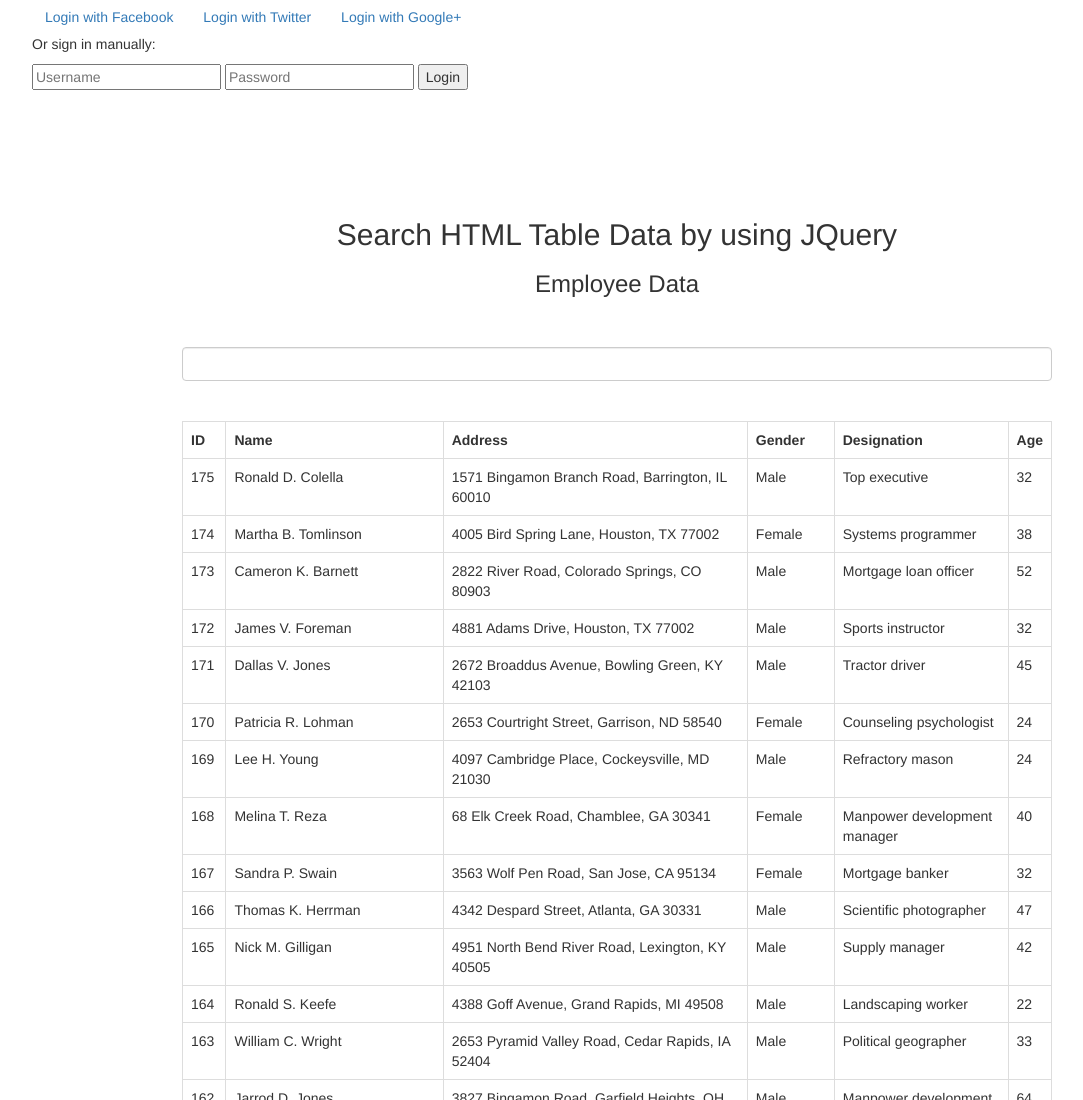
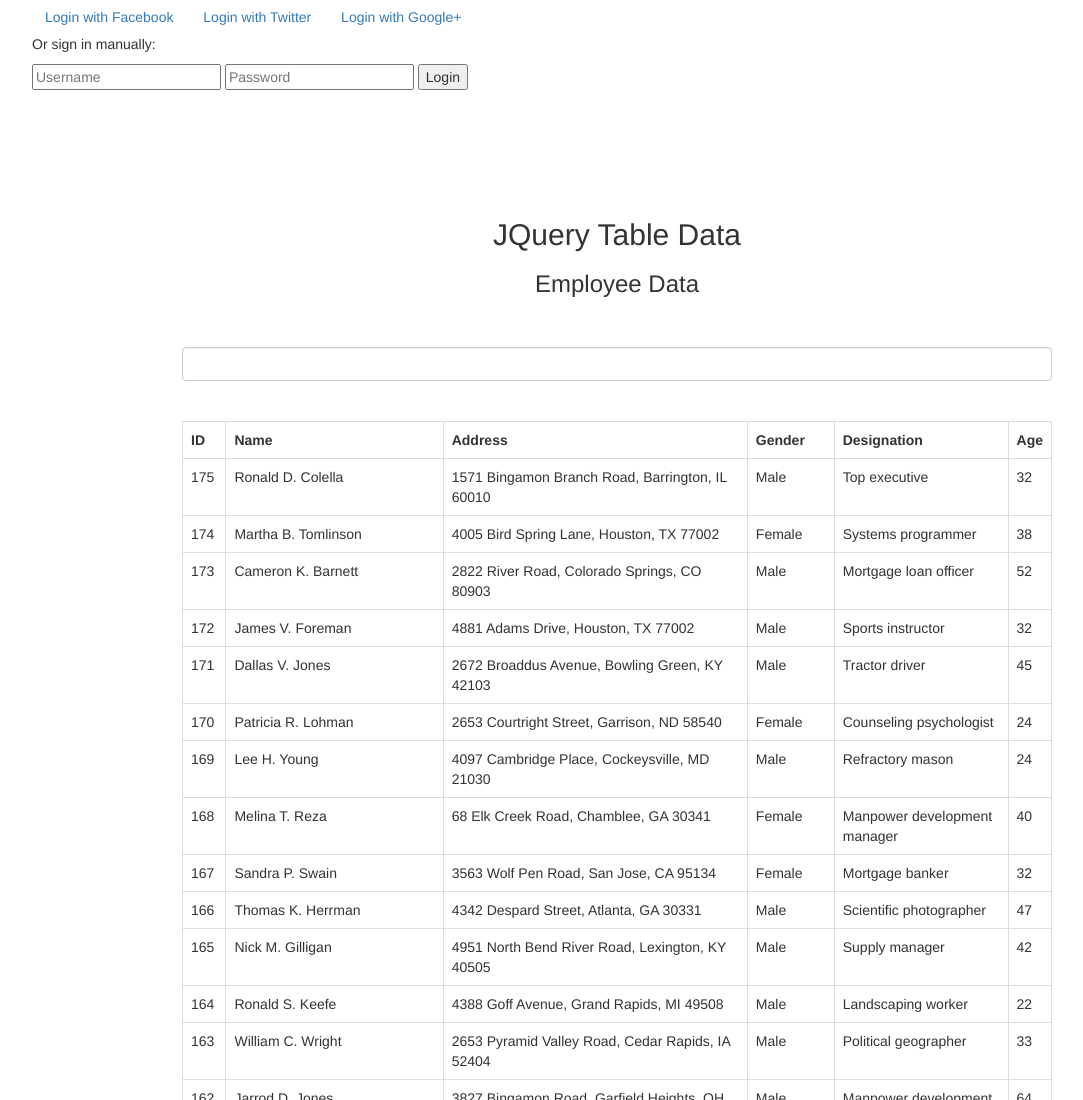
Before and after one commit to SerranoPe/tablejquery, a plain HTML site: page index.html in a window 1280 px wide. Shown: the top 1100 px of the page, without its empty margins (23-1106 px from the left). Drawn offline with nearby package versions, Linux system fonts and the light colour scheme.

Commit message:
Update index.html

```diff
--- a/index.html
+++ b/index.html
@@ -77,7 +77,7 @@
 
           <br /><br />
           <div class="container" style="width:900px;">
-               <h2 align="center">Search HTML Table Data by using JQuery</h2>
+               <h2 align="center">JQuery Table Data</h2>
                <h3 align="center">Employee Data</h3>
                <br /><br />
                <div align="center">
```
